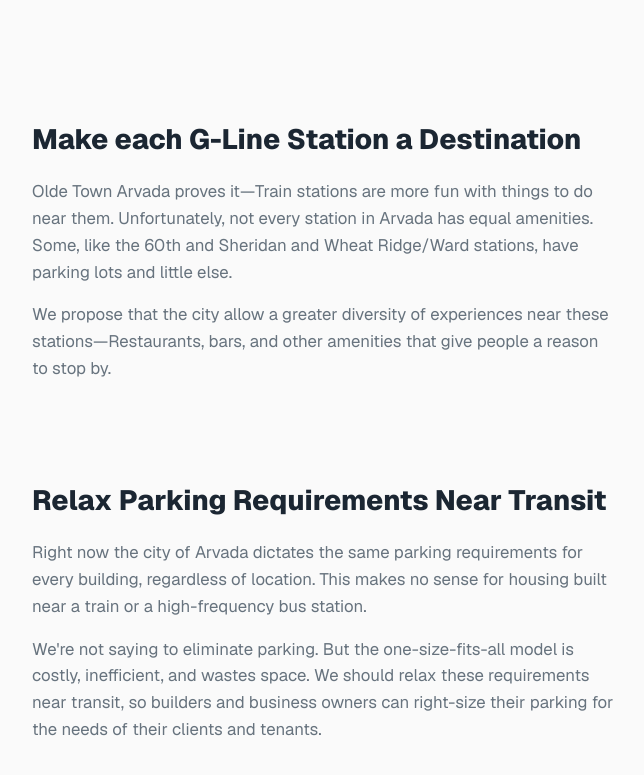
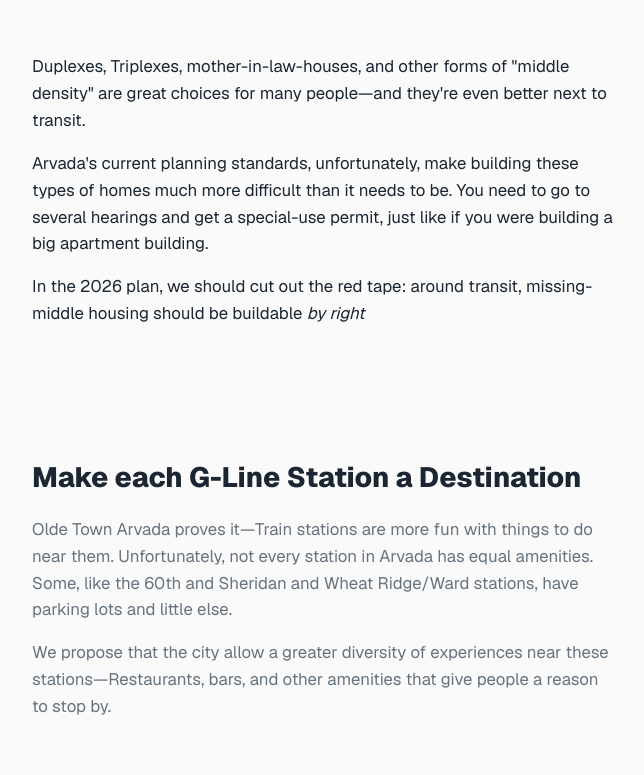
Before and after one commit to AnthonySuper/arvada-plan, a Next.js app: page / in a window 1280 px wide. Shown: the part 4674-5449 px from the top of the page, without its empty margins (315-959 px from the left). Built offline with nearby package versions, Linux system fonts and the light colour scheme.

Commit message:
More exposition

```diff
--- a/src/app/page.tsx
+++ b/src/app/page.tsx
@@ -14,6 +14,22 @@
 
       <section>
         <MissingMiddle />
+
+        <div style={{ maxWidth: '650px', margin: 'auto', padding: '2rem', fontSize: '1.05rem', lineHeight: 1.6 }}>
+          <p style={{ marginBottom: '1rem' }}>
+            Duplexes, Triplexes, mother-in-law-houses, and other forms of "middle density"
+            are great choices for many people&mdash;and they're even better next to transit.
+          </p>
+          <p style={{ marginBottom: '1rem' }}>
+            Arvada's current planning standards, unfortunately, make building these types of homes
+            much more difficult than it needs to be. You need to go to several hearings and get
+            a special-use permit, just like if you were building a big apartment building.
+          </p>
+          <p>
+            In the 2026 plan, we should cut out the red tape: around transit, missing-middle housing
+            should be buildable <em>by right</em>
+          </p>
+        </div>
       </section>
 
       {/* Transit Station Section */}
```
